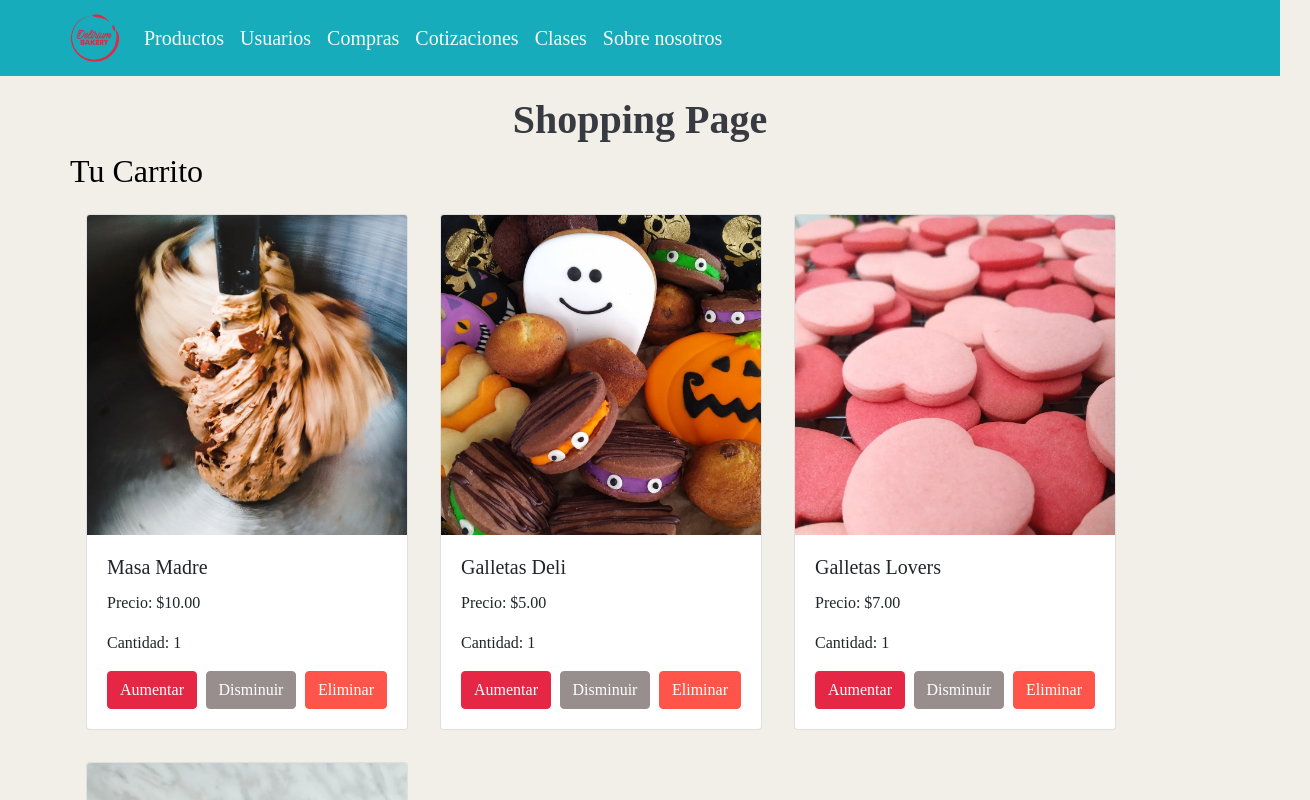
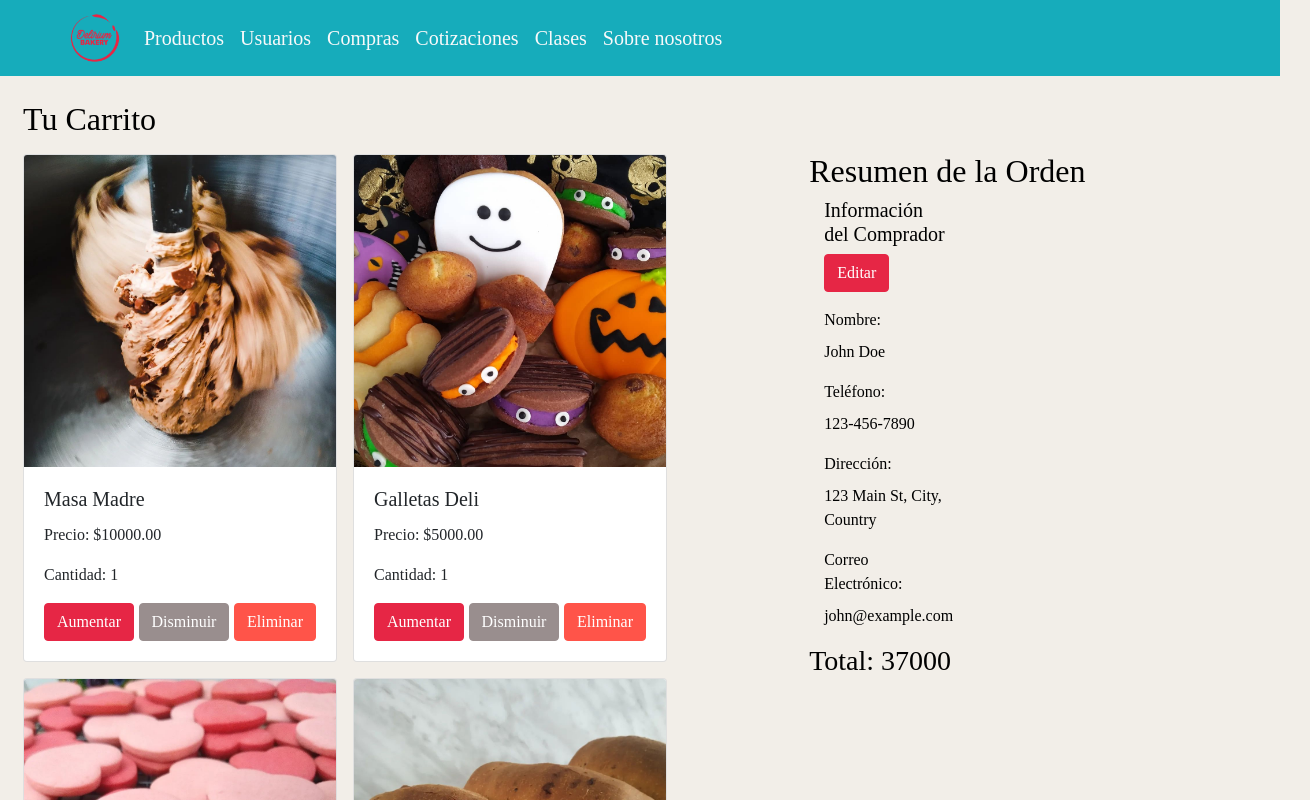
Before and after one commit to fernandasandoTKD/delrium-bakery, a React (Vite) app: page /shopping in a window 1280 px wide. Shown: the top 800 px of the page, 1310 px wide, since content can reach past the window. Built offline with nearby package versions, Linux system fonts and the light colour scheme; a web font is replaced by a local one.

Commit message:
TECH-41 Modulo compras front-end terminado, falta arreglar la margen derecha

```diff
--- /dev/null
+++ b/src/modules/shopping/FormDelivery.jsx
@@ -0,0 +1,66 @@
+import React, { useState } from 'react';
+
+const BuyerForm = () => {
+    const [isEditing, setIsEditing] = useState(false);
+    const [buyerInfo, setBuyerInfo] = useState({
+        name: 'John Doe',
+        phone: '123-456-7890',
+        address: '123 Main St, City, Country',
+        email: 'john@example.com'
+    });
+
+    const handleInputChange = (e) => {
+        const { name, value } = e.target;
+        setBuyerInfo(prevInfo => ({ ...prevInfo, [name]: value }));
+    };
+
+    const toggleEdit = () => {
+        setIsEditing(!isEditing);
+    };
+
+    return (
+        <div className='col-3'>
+            <h5>Información del Comprador</h5>
+            <button className="btn btn-primary mb-3" onClick={toggleEdit}>
+                {isEditing ? 'Guardar' : 'Editar'}
+            </button>
+
+            <form>
+                <div className="mb-3">
+                    <label className="form-label">Nombre:</label>
+                    {isEditing ? (
+                        <input type="text" className="form-control" name="name" value={buyerInfo.name} onChange={handleInputChange} />
+                    ) : (
+                        <p>{buyerInfo.name}</p>
+                    )}
+                </div>
+                <div className="mb-3">
+                    <label className="form-label">Teléfono:</label>
+                    {isEditing ? (
+                        <input type="tel" className="form-control" name="phone" value={buyerInfo.phone} onChange={handleInputChange} />
+                    ) : (
+                        <p>{buyerInfo.phone}</p>
+                    )}
+                </div>
+                <div className="mb-3">
+                    <label className="form-label">Dirección:</label>
+                    {isEditing ? (
+                        <input type="text" className="form-control" name="address" value={buyerInfo.address} onChange={handleInputChange} />
+                    ) : (
+                        <p>{buyerInfo.address}</p>
+                    )}
+                </div>
+                <div className="mb-3">
+                    <label className="form-label">Correo Electrónico:</label>
+                    {isEditing ? (
+                        <input type="email" className="form-control" name="email" value={buyerInfo.email} onChange={handleInputChange} />
+                    ) : (
+                        <p>{buyerInfo.email}</p>
+                    )}
+                </div>
+            </form>
+        </div>
+    );
+};
+
+export default BuyerForm;
--- a/src/modules/shopping/Products.jsx
+++ b/src/modules/shopping/Products.jsx
@@ -4,10 +4,10 @@ import Producto3 from '../../assets/ProductsPics/Producto3.jpg';
 import Producto4 from '../../assets/ProductsPics/Producto4.jpg';
 
 export const products = [
-  { id: 1, name: 'Masa Madre', price: 10.000, image: Producto1 },
-  { id: 2, name: 'Galletas Deli', price: 5.000, image: Producto2 },
-  { id: 3, name: 'Galletas Lovers', price: 7.000, image: Producto3 },
-  { id: 4, name: 'Pan Artesanal', price: 15.000, image: Producto4 }
+  { id: 1, name: 'Masa Madre', price: 10000, image: Producto1 },
+  { id: 2, name: 'Galletas Deli', price: 5000, image: Producto2 },
+  { id: 3, name: 'Galletas Lovers', price: 7000, image: Producto3 },
+  { id: 4, name: 'Pan Artesanal', price: 15000, image: Producto4 }
   // Añade más productos según sea necesario
 ];
 
--- a/src/modules/shopping/ShoppingPage.jsx
+++ b/src/modules/shopping/ShoppingPage.jsx
@@ -1,5 +1,5 @@
 import { useState } from 'react';
-import { Container, Row, Col } from 'react-bootstrap';
+import BuyerForm from './FormDelivery';
 import ProductCard from './productModule';
 import { getProducts } from './Products.jsx';
 
@@ -10,24 +10,32 @@ const ShoppingPage = () => {
     setProducts(products.filter(product => product.id !== id));
   };
   return (
-    <div>
-      <h1>Shopping Page</h1>
-      <Container>
-        <Row>
-          <Col>
-            <h2>Tu Carrito</h2>
+    // <div>
+    <div className="container-fluid shopping">
+        {/* <h1>Shopping Page</h1> */}
+        <div className="row cotenedor">
+          <div className="col-7">
+            <h2 className='ml-2 mt-4'>Tu Carrito</h2>
             <div className="d-flex flex-wrap">
               {products.map(product => (
-                <ProductCard key={product.id}
-                product={product}
-                onDelete={handleDelete}
+                <ProductCard
+                  key={product.id}
+                  product={product}
+                  onDelete={handleDelete}
                 />
               ))}
             </div>
-          </Col>
-        </Row>
-      </Container>
-    </div>
+          </div>
+          <div className="col">
+            <div className="mt-5 pt-4 mr-0">
+              <h2 className='mt-1'>Resumen de la Orden</h2>
+              <BuyerForm className='mt-4 mr-2'/>
+              <h3>Total: {products.reduce((total, product) => total + product.price, 0)}</h3>
+            </div>
+          </div>
+        </div>
+        {/* </div> */}
+      </div>
   );
 };
 
--- a/src/modules/shopping/productModule.jsx
+++ b/src/modules/shopping/productModule.jsx
@@ -13,7 +13,7 @@ const ProductCard = ({ product, onDelete }) => {
   };
 
   return (
-    <div className="card product-card m-3" style={{width: '20rem'}}>
+    <div className="card product-card m-2" style={{width: '19.5rem'}}>
       <img src={product.image} className="card-img-top product-image" alt={product.name} />
       <div className="card-body">
         <h5 className="card-title product-name">{product.name}</h5>
@@ -21,8 +21,8 @@ const ProductCard = ({ product, onDelete }) => {
         <p className="card-text product-quantity">Cantidad: {quantity}</p>
         <div className="d-flex justify-content-between product-actions">
           <button className="btn btn-primary btn-increase" onClick={increaseQuantity}>Aumentar</button>
-          <button className="btn btn-secondary btn-decrease" onClick={decreaseQuantity}>Disminuir</button>
-        <button className="btn btn-danger " onClick={() => onDelete(product.id)}>Eliminar</button>
+          <button className="btn btn-secondary btn-decrease mx-1" onClick={decreaseQuantity}>Disminuir</button>
+          <button className="btn btn-danger " onClick={() => onDelete(product.id)}>Eliminar</button>
         </div>
       </div>
     </div>
```
Also changed, not shown: src/modules/shopping/shoppingStyles.module.css (+8 -0 lines).
